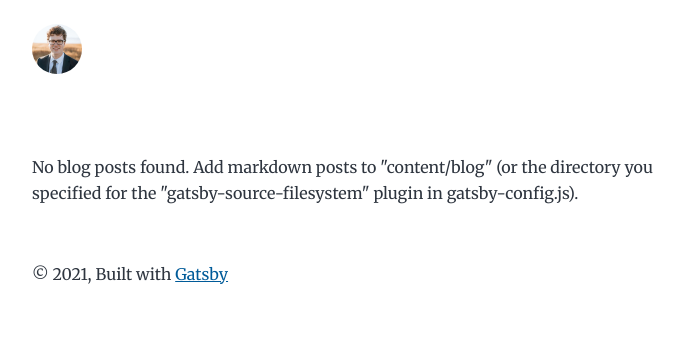
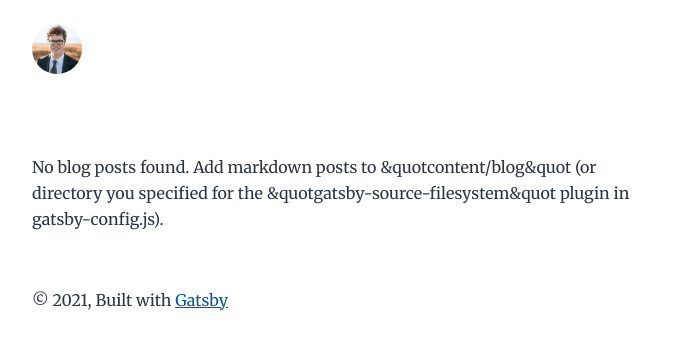
Before and after one commit to anya91m/gatsby-algolia, a Gatsby site: page / in a window 1280 px wide. Shown: the part 117-466 px from the top of the page, without its empty margins (292-975 px from the left). Built offline with nearby package versions, Linux system fonts and the light colour scheme; Gatsby itself is replaced by a stand-in of ours.

Commit message:
update eslint rules and fix unescaped characters

```diff
--- a/src/pages/index.tsx
+++ b/src/pages/index.tsx
@@ -27,9 +27,9 @@ const BlogIndex = ({ data, location }: Props) => {
         <Seo title="All posts" />
         <Bio />
         <p>
-          No blog posts found. Add markdown posts to "content/blog" (or the
-          directory you specified for the "gatsby-source-filesystem" plugin in
-          gatsby-config.js).
+          No blog posts found. Add markdown posts to &quotcontent/blog&quot (or
+          directory you specified for the &quotgatsby-source-filesystem&quot
+          plugin in gatsby-config.js).
         </p>
       </Layout>
     )
```
Also changed, not shown: 1 other file.
